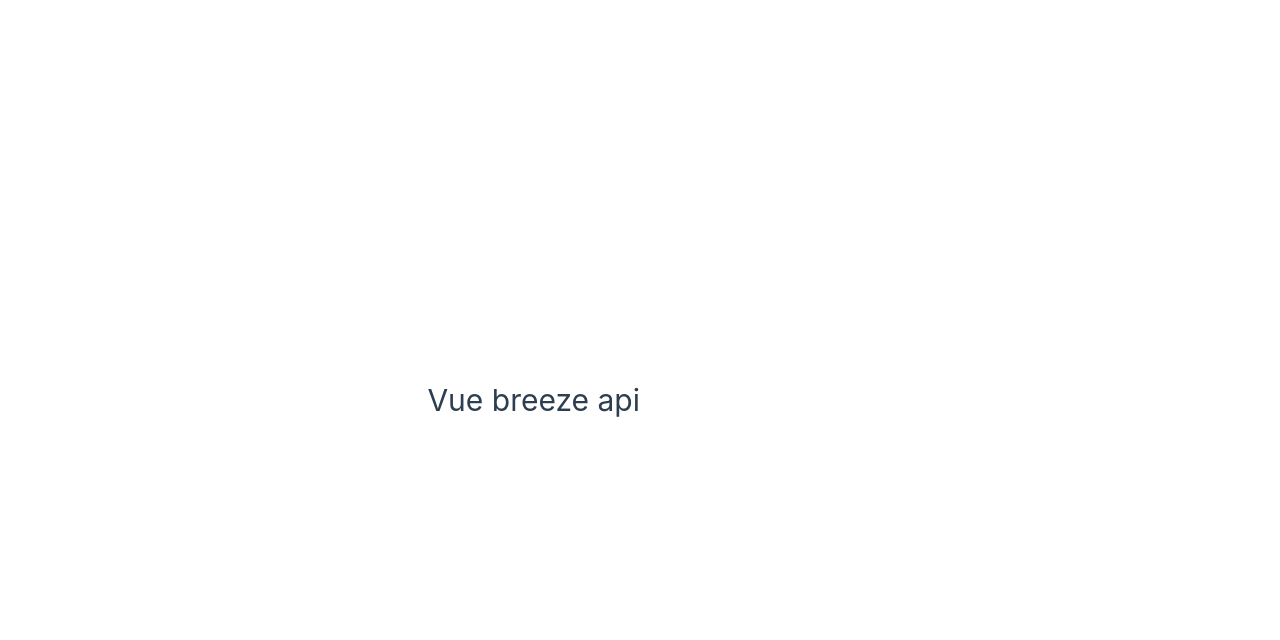
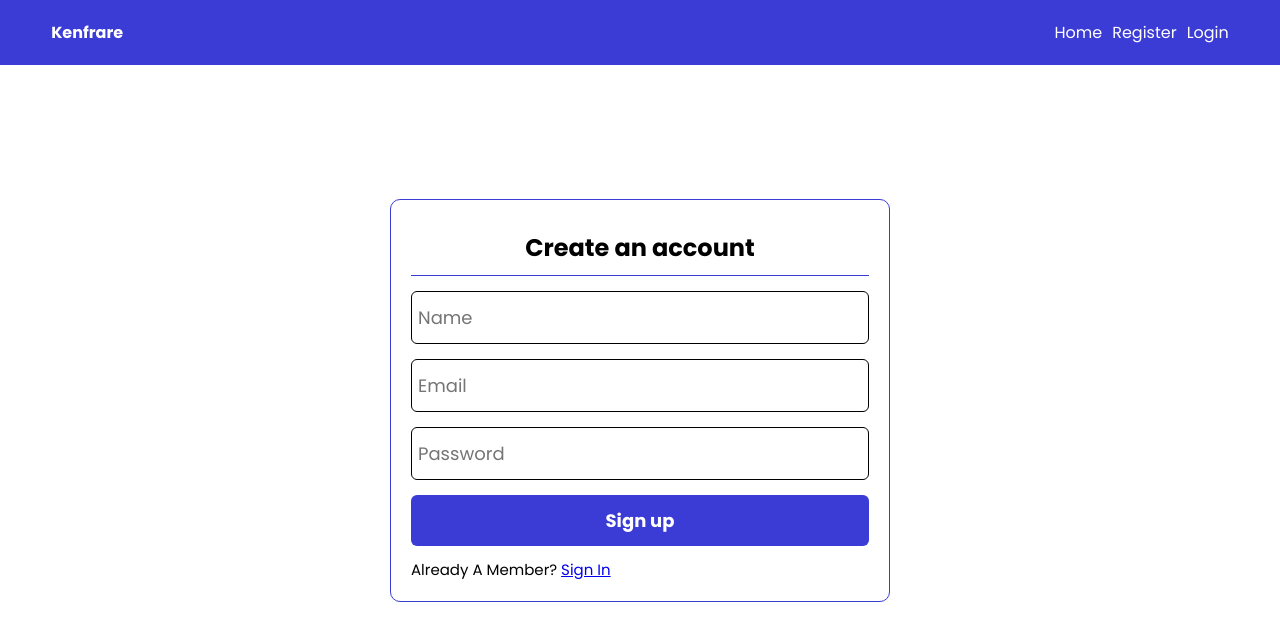
Before and after one commit to muendokennedy/vue-breeze-api-frontend, a Vue app: page /register in a window 1280 px wide. Shown: the top 640 px of the page. Built offline with nearby package versions, Linux system fonts and the light colour scheme.

Commit message:
Made the Register, Login and Nav componets and styled the Register and Login screens

```diff
--- a/package.json
+++ b/package.json
@@ -9,7 +9,10 @@
     "preview": "vite preview"
   },
   "dependencies": {
-    "vue": "^3.4.21"
+    "axios": "^1.6.8",
+    "pinia": "^2.1.7",
+    "vue": "^3.4.21",
+    "vue-router": "^4.3.2"
   },
   "devDependencies": {
     "@vitejs/plugin-vue": "^5.0.4",
--- a/src/App.vue
+++ b/src/App.vue
@@ -1,5 +1,10 @@
+<script setup>
+import Nav from './components/Nav.vue';
+</script>
+
 <template>
-  <div>
-    <h1>Vue breeze api</h1>
-  </div>
+  <main>
+    <Nav/>
+    <RouterView/>
+  </main>
 </template>
--- a/src/assets/base.css
+++ /dev/null
@@ -1,86 +0,0 @@
-/* color palette from <https://github.com/vuejs/theme> */
-:root {
-  --vt-c-white: #ffffff;
-  --vt-c-white-soft: #f8f8f8;
-  --vt-c-white-mute: #f2f2f2;
-
-  --vt-c-black: #181818;
-  --vt-c-black-soft: #222222;
-  --vt-c-black-mute: #282828;
-
-  --vt-c-indigo: #2c3e50;
-
-  --vt-c-divider-light-1: rgba(60, 60, 60, 0.29);
-  --vt-c-divider-light-2: rgba(60, 60, 60, 0.12);
-  --vt-c-divider-dark-1: rgba(84, 84, 84, 0.65);
-  --vt-c-divider-dark-2: rgba(84, 84, 84, 0.48);
-
-  --vt-c-text-light-1: var(--vt-c-indigo);
-  --vt-c-text-light-2: rgba(60, 60, 60, 0.66);
-  --vt-c-text-dark-1: var(--vt-c-white);
-  --vt-c-text-dark-2: rgba(235, 235, 235, 0.64);
-}
-
-/* semantic color variables for this project */
-:root {
-  --color-background: var(--vt-c-white);
-  --color-background-soft: var(--vt-c-white-soft);
-  --color-background-mute: var(--vt-c-white-mute);
-
-  --color-border: var(--vt-c-divider-light-2);
-  --color-border-hover: var(--vt-c-divider-light-1);
-
-  --color-heading: var(--vt-c-text-light-1);
-  --color-text: var(--vt-c-text-light-1);
-
-  --section-gap: 160px;
-}
-
-@media (prefers-color-scheme: dark) {
-  :root {
-    --color-background: var(--vt-c-black);
-    --color-background-soft: var(--vt-c-black-soft);
-    --color-background-mute: var(--vt-c-black-mute);
-
-    --color-border: var(--vt-c-divider-dark-2);
-    --color-border-hover: var(--vt-c-divider-dark-1);
-
-    --color-heading: var(--vt-c-text-dark-1);
-    --color-text: var(--vt-c-text-dark-2);
-  }
-}
-
-*,
-*::before,
-*::after {
-  box-sizing: border-box;
-  margin: 0;
-  font-weight: normal;
-}
-
-body {
-  min-height: 100vh;
-  color: var(--color-text);
-  background: var(--color-background);
-  transition:
-    color 0.5s,
-    background-color 0.5s;
-  line-height: 1.6;
-  font-family:
-    Inter,
-    -apple-system,
-    BlinkMacSystemFont,
-    'Segoe UI',
-    Roboto,
-    Oxygen,
-    Ubuntu,
-    Cantarell,
-    'Fira Sans',
-    'Droid Sans',
-    'Helvetica Neue',
-    sans-serif;
-  font-size: 15px;
-  text-rendering: optimizeLegibility;
-  -webkit-font-smoothing: antialiased;
-  -moz-osx-font-smoothing: grayscale;
-}
--- a/src/assets/main.css
+++ b/src/assets/main.css
@@ -1,35 +1,8 @@
-@import './base.css';
 
-#app {
-  max-width: 1280px;
-  margin: 0 auto;
-  padding: 2rem;
-  font-weight: normal;
+@import url('https://fonts.googleapis.com/css2?family=Poppins:ital,wght@0,100;0,200;0,300;0,400;0,500;0,600;0,700;0,800;0,900;1,100;1,200;1,300;1,400;1,500;1,600;1,700;1,800;1,900&display=swap');
+*{
+  margin: 0;
+  padding: 0;
+  box-sizing: border-box;
+  font-family: 'Poppins', sans-serif;
 }
-
-a,
-.green {
-  text-decoration: none;
-  color: hsla(160, 100%, 37%, 1);
-  transition: 0.4s;
-  padding: 3px;
-}
-
-@media (hover: hover) {
-  a:hover {
-    background-color: hsla(160, 100%, 37%, 0.2);
-  }
-}
-
-@media (min-width: 1024px) {
-  body {
-    display: flex;
-    place-items: center;
-  }
-
-  #app {
-    display: grid;
-    grid-template-columns: 1fr 1fr;
-    padding: 0 2rem;
-  }
-}
--- /dev/null
+++ b/src/components/Home.vue
@@ -0,0 +1,3 @@
+<template>
+  <h1>Homepage</h1>
+</template>
--- /dev/null
+++ b/src/components/Login.vue
@@ -0,0 +1,76 @@
+<template>
+  <div class="container">
+    <div class="form-container">
+      <form>
+        <h2>Sign in</h2>
+        <div class="input-field">
+          <input type="text" placeholder="Email">
+        </div>
+        <div class="input-field">
+          <input type="password" placeholder="Password">
+        </div>
+        <div class="submit-btn">
+          <button>Sign in</button>
+        </div>
+        <div class="forgot-pwd">forgot password</div>
+        <div class="sign-up">Not yet a member? <a href="">sign up</a></div>
+      </form>
+    </div>
+  </div>
+</template>
+<style scoped>
+.container{
+  min-height: 100vh;
+  display: flex;
+  align-items: center;
+  justify-content: center;
+}
+.form-container{
+  width: 500px;
+  border: 1px solid #3b3bd6;
+  border-radius: 10px;
+  padding: 20px;
+}
+.form-container h2{
+  text-align: center;
+  padding: 10px 0;
+  border-bottom: 1px solid #3b3bd6;
+}
+.input-field{
+  margin: 15px 0;
+  width: 100%;
+}
+.input-field input{
+  padding: 12px 6px;
+  font-size: 18px;
+  width: 100%;
+  outline: none;
+  border: 1px solid #000;
+  border-radius: 6px;
+}
+.submit-btn{
+  width: 100%;
+  margin-bottom: 12px;
+}
+.submit-btn button{
+  width: 100%;
+  border: none;
+  outline: none;
+  cursor: pointer;
+  padding: 12px 0;
+  text-align: center;
+  background: #3b3bd6;
+  font-weight: bold;
+  color: #fff;
+  border-radius: 6px;
+  font-size: 18px;
+}
+.forgot-pwd{
+  font-size: 15px;
+  text-transform: capitalize;
+}
+.sign-up{
+  font-size: 15px;
+  text-transform: capitalize;
+}
+</style>
--- /dev/null
+++ b/src/components/Nav.vue
@@ -0,0 +1,40 @@
+<script setup>
+import { RouterLink } from 'vue-router';
+</script>
+
+<template>
+  <header>
+    <div class="brand">Kenfrare</div>
+    <div class="nav-links">
+      <RouterLink :to="{name: 'home'}" class="link">Home</RouterLink>
+      <RouterLink :to="{name: 'register'}" class="link">Register</RouterLink>
+      <RouterLink :to="{name: 'login'}" class="link">Login</RouterLink>
+    </div>
+  </header>
+</template>
+
+<style scoped>
+header{
+  display: flex;
+  align-items: center;
+  justify-content: space-between;
+  padding: 20px 4%;
+  background: #3b3bd6;
+  position: fixed;
+  top: 0;
+  left: 0;
+  width: 100vw;
+}
+.brand{
+  font-weight: bold;
+  color: #fff;
+}
+.nav-links{
+  display: flex;
+  gap: 10px;
+}
+.nav-links .link{
+  text-decoration: none;
+  color: #fff;
+}
+</style>
--- /dev/null
+++ b/src/components/Register.vue
@@ -0,0 +1,78 @@
+<template>
+  <div class="container">
+    <div class="form-container">
+      <form>
+        <h2>Create an account</h2>
+        <div class="input-field">
+          <input type="text" placeholder="Name">
+        </div>
+        <div class="input-field">
+          <input type="text" placeholder="Email">
+        </div>
+        <div class="input-field">
+          <input type="password" placeholder="Password">
+        </div>
+        <div class="submit-btn">
+          <button>Sign up</button>
+        </div>
+        <div class="sign-up">Already a member? <router-link :to="{name: 'login'}">sign in</router-link></div>
+      </form>
+    </div>
+  </div>
+</template>
+<style scoped>
+.container{
+  min-height: 100vh;
+  display: flex;
+  align-items: center;
+  justify-content: center;
+}
+.form-container{
+  width: 500px;
+  border: 1px solid #3b3bd6;
+  border-radius: 10px;
+  padding: 20px;
+}
+.form-container h2{
+  text-align: center;
+  padding: 10px 0;
+  border-bottom: 1px solid #3b3bd6;
+}
+.input-field{
+  margin: 15px 0;
+  width: 100%;
+}
+.input-field input{
+  padding: 12px 6px;
+  font-size: 18px;
+  width: 100%;
+  outline: none;
+  border: 1px solid #000;
+  border-radius: 6px;
+}
+.submit-btn{
+  width: 100%;
+  margin-bottom: 12px;
+}
+.submit-btn button{
+  width: 100%;
+  border: none;
+  outline: none;
+  cursor: pointer;
+  padding: 12px 0;
+  text-align: center;
+  background: #3b3bd6;
+  font-weight: bold;
+  color: #fff;
+  border-radius: 6px;
+  font-size: 18px;
+}
+.forgot-pwd{
+  font-size: 15px;
+  text-transform: capitalize;
+}
+.sign-up{
+  font-size: 15px;
+  text-transform: capitalize;
+}
+</style>
--- /dev/null
+++ b/src/lib/axios.js
@@ -0,0 +1,4 @@
+import axios from "axios";
+
+axios.defaults.withCredentials = true;
+axios.defaults.baseURL = "http://localhost:8000";
--- a/src/main.js
+++ b/src/main.js
@@ -3,4 +3,13 @@ import './assets/main.css'
 import { createApp } from 'vue'
 import App from './App.vue'
 
-createApp(App).mount('#app')
+import './lib/axios.js'
+import { createPinia } from 'pinia'
+import router from './router/index.js'
+
+const pinia = createPinia()
+const app = createApp(App)
+
+app.use(pinia)
+app.use(router)
+app.mount('#app')
--- /dev/null
+++ b/src/router/index.js
@@ -0,0 +1,27 @@
+import { createRouter, createWebHistory } from "vue-router";
+import Home from '../components/Home.vue'
+
+const routes = [
+  {
+    path: '/',
+    component: Home,
+    name: 'home'
+  },
+  {
+    path: '/login',
+    component: () => import("../components/Login.vue"),
+    name: 'login'
+  },
+  {
+    path: '/register',
+    component: () => import("../components/Register.vue"),
+    name: 'register'
+  }
+]
+
+const router = createRouter({
+  history: createWebHistory(),
+  routes
+})
+
+export default router
```
Also changed, not shown: 1 other file (tests, documents, lock files or other folders).
